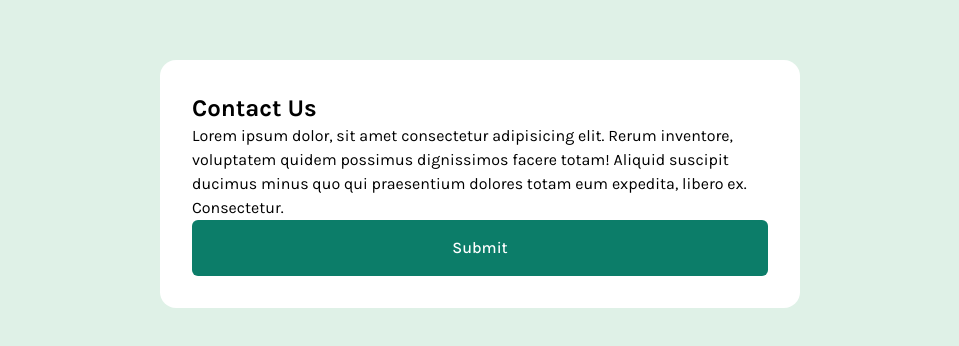
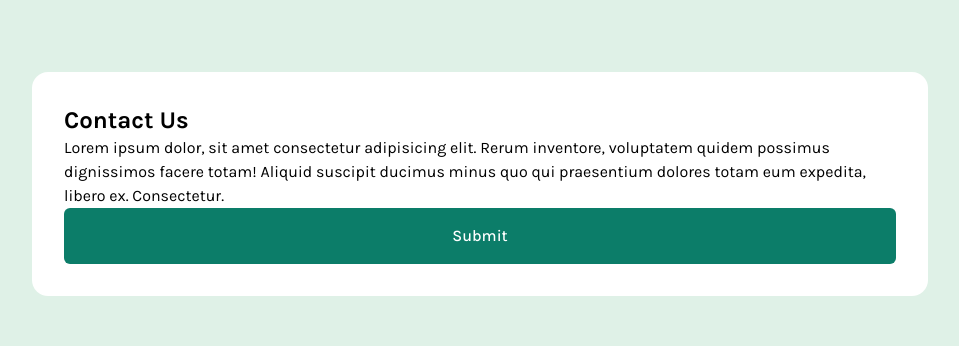
Before and after one commit to lucarl07/contact-form, a React (Vite) app: page / in a window 1280 px wide. Shown: the part 216-562 px from the top of the page, without its empty margins (160-1119 px from the left). Built offline with nearby package versions, Linux system fonts and the light colour scheme.

Commit message:
🗃 raw: Change Container's width

```diff
--- a/src/components/Container/Container.tsx
+++ b/src/components/Container/Container.tsx
@@ -7,7 +7,7 @@ interface ContainerProps {
 function Container({ children }: ContainerProps) {
   return (
     <section
-      className="absolute top-1/2 left-1/2 flex flex-col p-8 rounded-2xl max-w-4xl bg-white"
+      className="absolute top-1/2 left-1/2 flex flex-col p-8 rounded-2xl w-[896px] bg-white"
       style={{ transform: 'translate(-50%, -50%)' }}
     >
       {children}
```
